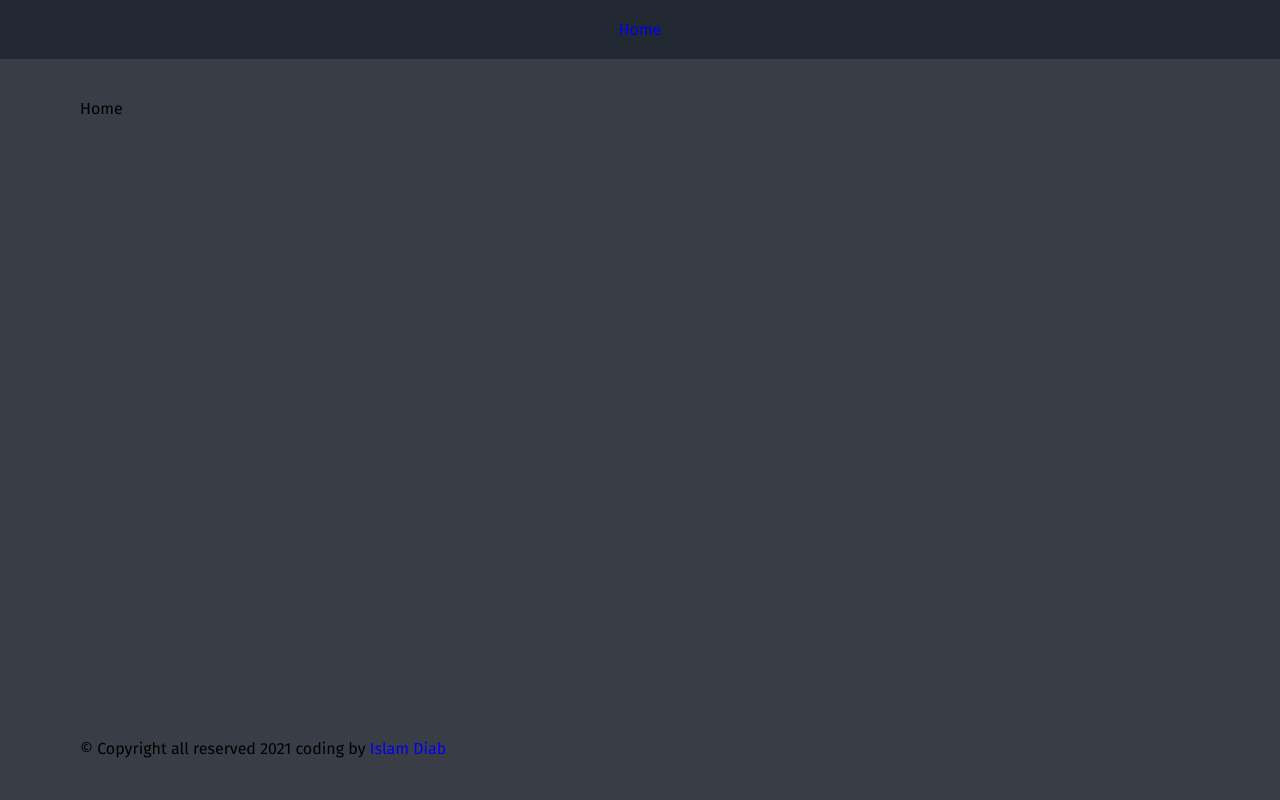
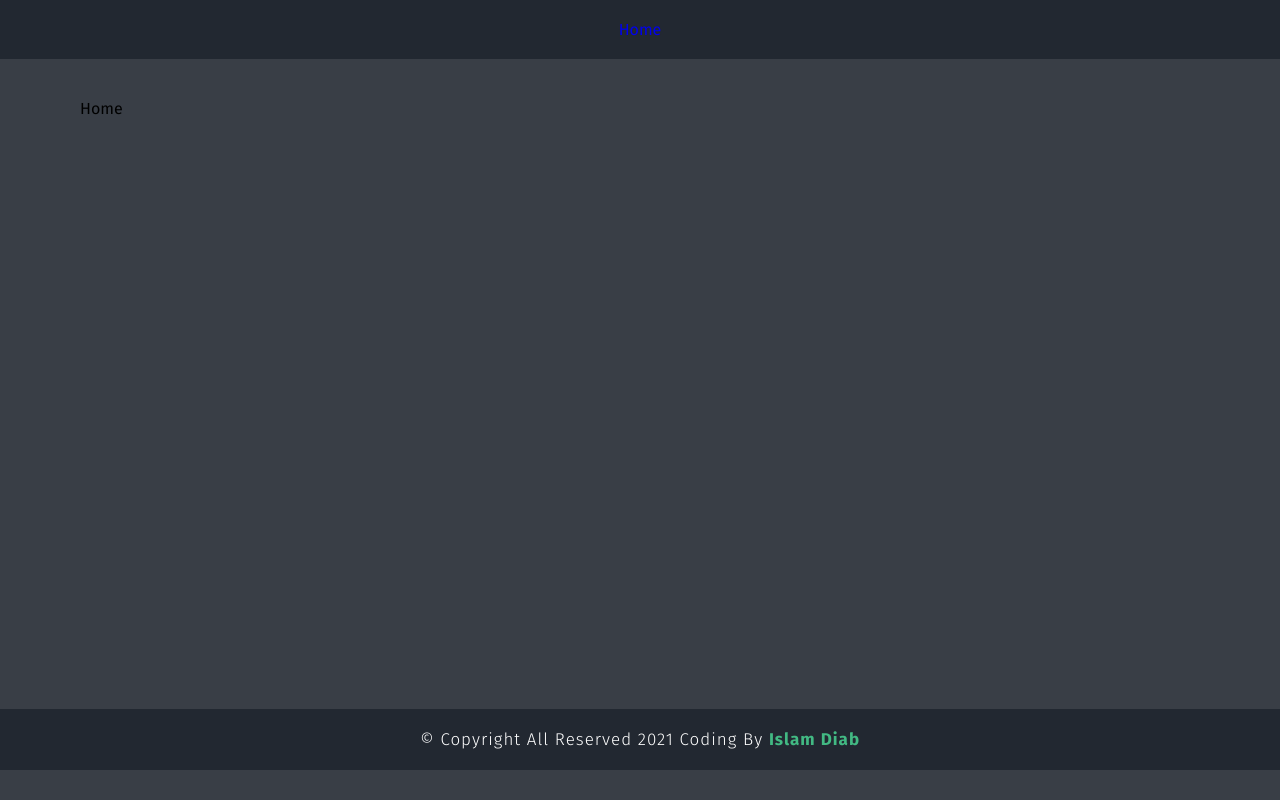
Before and after one commit to idiab1/watch-tv-by-vue.js, a Vue app: page / in a window 1280 px wide. Built offline with nearby package versions, Linux system fonts and the light colour scheme.

Commit message:
Style footer

```diff
--- a/src/components/app-footer.vue
+++ b/src/components/app-footer.vue
@@ -12,6 +12,24 @@
 
 <style lang="scss">
 .footer {
-  padding: 30px 0;
+  padding: 20px;
+  background-color: #222831;
+  display: flex;
+  justify-content: center;
+  align-items: center;
+  .footer-content{
+    p{
+      color: #fff;
+      font-size: 17px;
+      letter-spacing: 1px;
+      text-transform: capitalize;
+      font-weight: 300;
+      a {
+        font-weight: bold;
+        color: #42b983;
+
+      }
+    }
+  }
 }
 </style>
```
